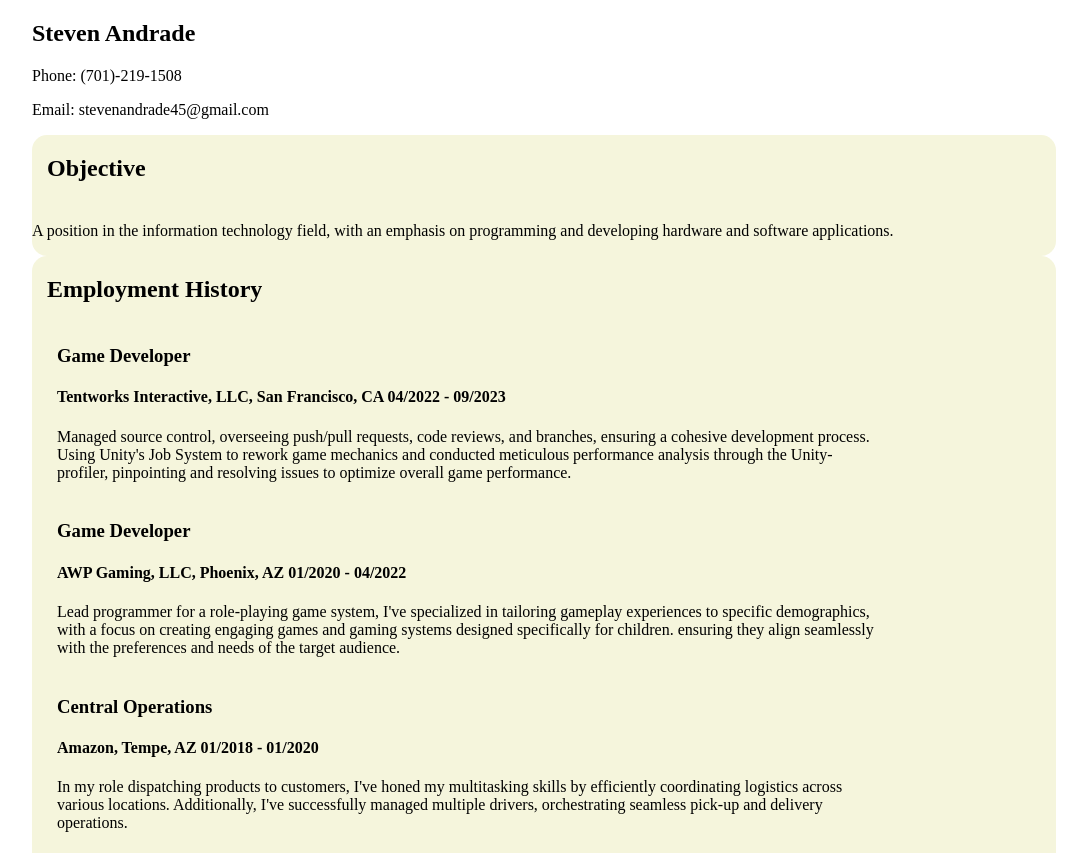
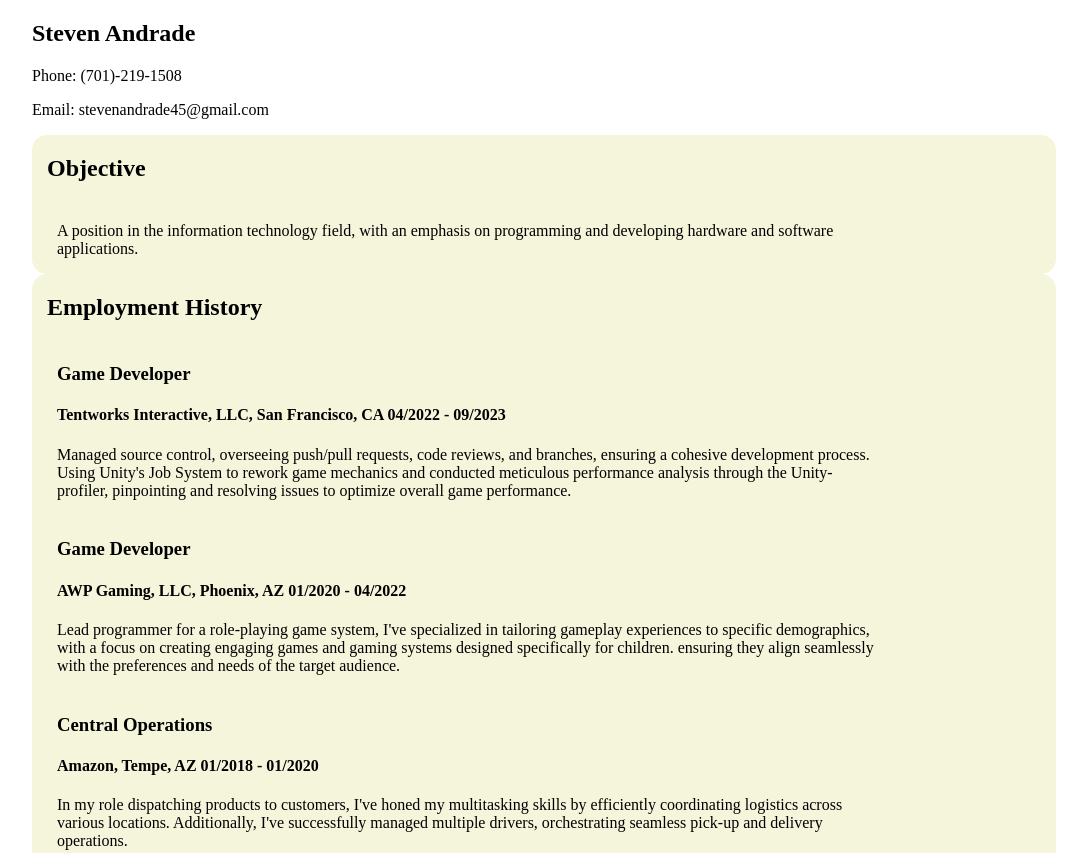
Before and after one commit to steven31dd/steven31dd.github.io, a plain HTML site: page index.html in a window 1280 px wide. Shown: the top 853 px of the page, without its empty margins (96-1183 px from the left). Drawn offline with Linux system fonts and the light colour scheme.

Commit message:
indent test

```diff
--- a/index.html
+++ b/index.html
@@ -12,7 +12,7 @@
 
 <div class="Section">
     <h2 class="Subtitle">Objective</h2>
-    <p>
+    <p class="Indent">
         A position in the information technology field, with an emphasis on programming and developing
         hardware and software applications.
     </p>
--- a/style.css
+++ b/style.css
@@ -7,7 +7,7 @@ body{
     display: flex;
     flex-direction: column;
     gap: 4px;
-
+    margin-inline: fit-content;
     background-color: beige;
     border-radius: 15px;
 }
@@ -25,3 +25,8 @@ body{
     margin-left: 25px;
     max-width: 80%;
 }
+
+.Indent{
+    margin-left: 25px;
+    max-width: 80%;
+}
```
